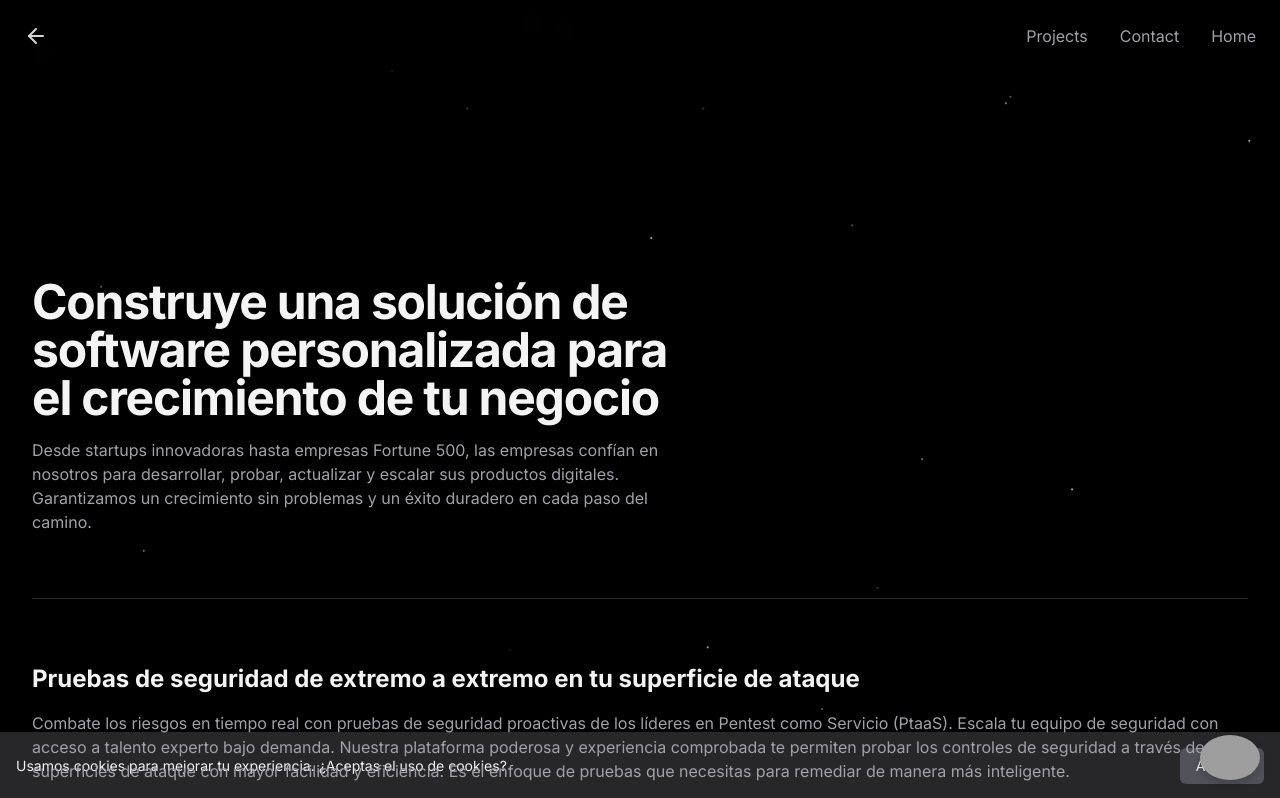
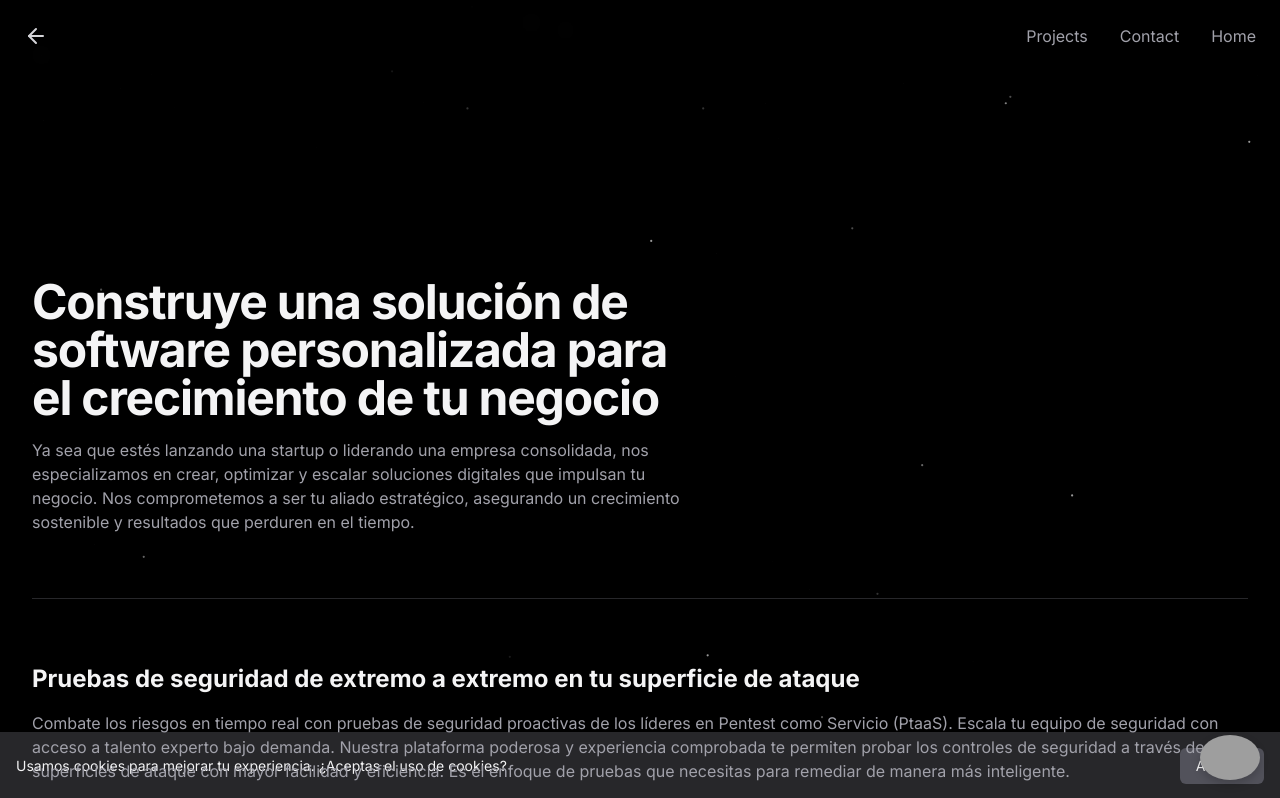
Before and after one commit to Bryan-max95/developer, a Next.js app: page /inicio in a window 1280 px wide. Shown: the top 798 px of the page. Built offline with nearby package versions, Linux system fonts and the light colour scheme; no server answers; grey boxes are pictures that could not be loaded; what tailwindcss-debug-screens would draw is missing.

Commit message:
Update page.tsx
editor 3

```diff
--- a/app/inicio/page.tsx
+++ b/app/inicio/page.tsx
@@ -43,9 +43,9 @@ export default function HomePage() {
           <h2 className="text-4xl font-bold tracking-tight text-zinc-100 sm:text-5xl">
             Construye una solución de software personalizada para el crecimiento de tu negocio
           </h2>
-          <p className="mt-4 text-zinc-400">
-            Desde startups innovadoras hasta empresas Fortune 500, las empresas confían en nosotros para desarrollar, probar, actualizar y escalar sus productos digitales. Garantizamos un crecimiento sin problemas y un éxito duradero en cada paso del camino.
-          </p>
+            <p className="mt-4 text-zinc-400">
+              Ya sea que estés lanzando una startup o liderando una empresa consolidada, nos especializamos en crear, optimizar y escalar soluciones digitales que impulsan tu negocio. Nos comprometemos a ser tu aliado estratégico, asegurando un crecimiento sostenible y resultados que perduren en el tiempo.
+            </p>
         </div>
 
         <div className="w-full h-px bg-zinc-800" />
```
